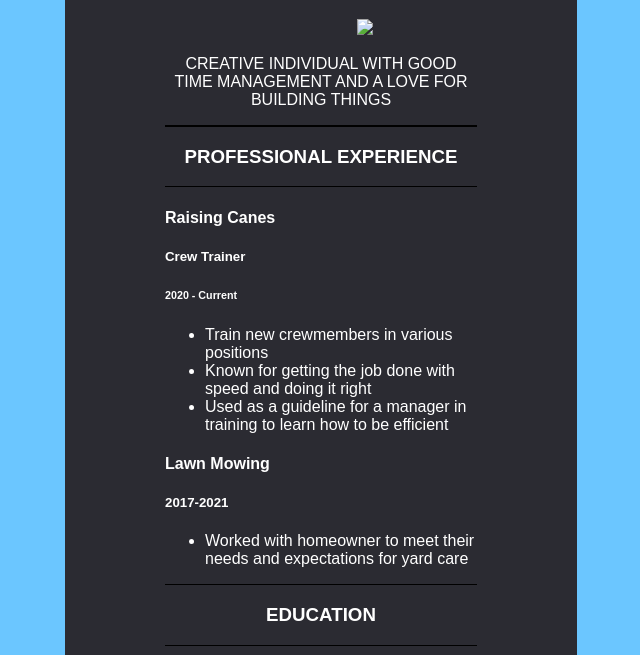
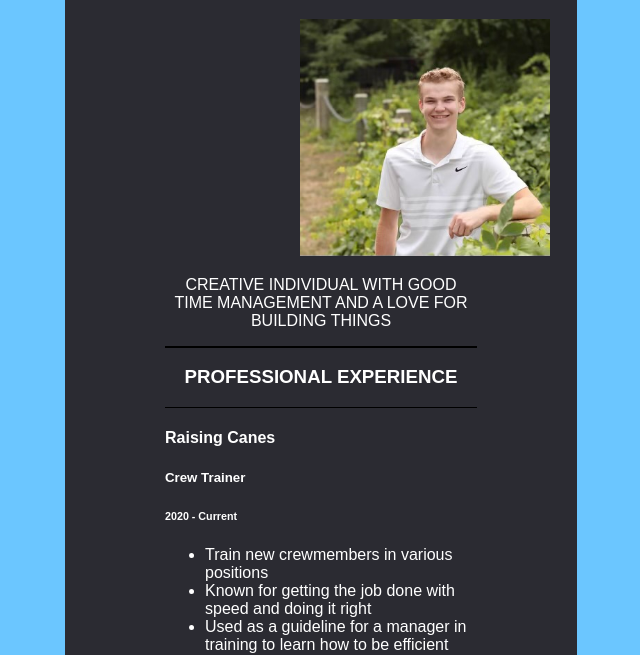
Before and after one commit to LukeJensen43/Resume, a plain HTML site: page index.html in a window 1280 px wide. Shown: the part 162-817 px from the top of the page, without its empty margins (319-959 px from the left). Drawn offline with Linux system fonts and the light colour scheme.

Commit message:
Update index.html

```diff
--- a/index.html
+++ b/index.html
@@ -13,7 +13,7 @@
                 <div class="abt-header">
                     <h1>Luke Jensen</h1>
                     <div class="img">
-                        <img src="images/Image-1 (1)" class="img">
+                        <img src="images/Luke.jpg" class="img">
                     </div>
                         <p>Creative individual with good time management and a love for building things</p>
                 </div>
```
